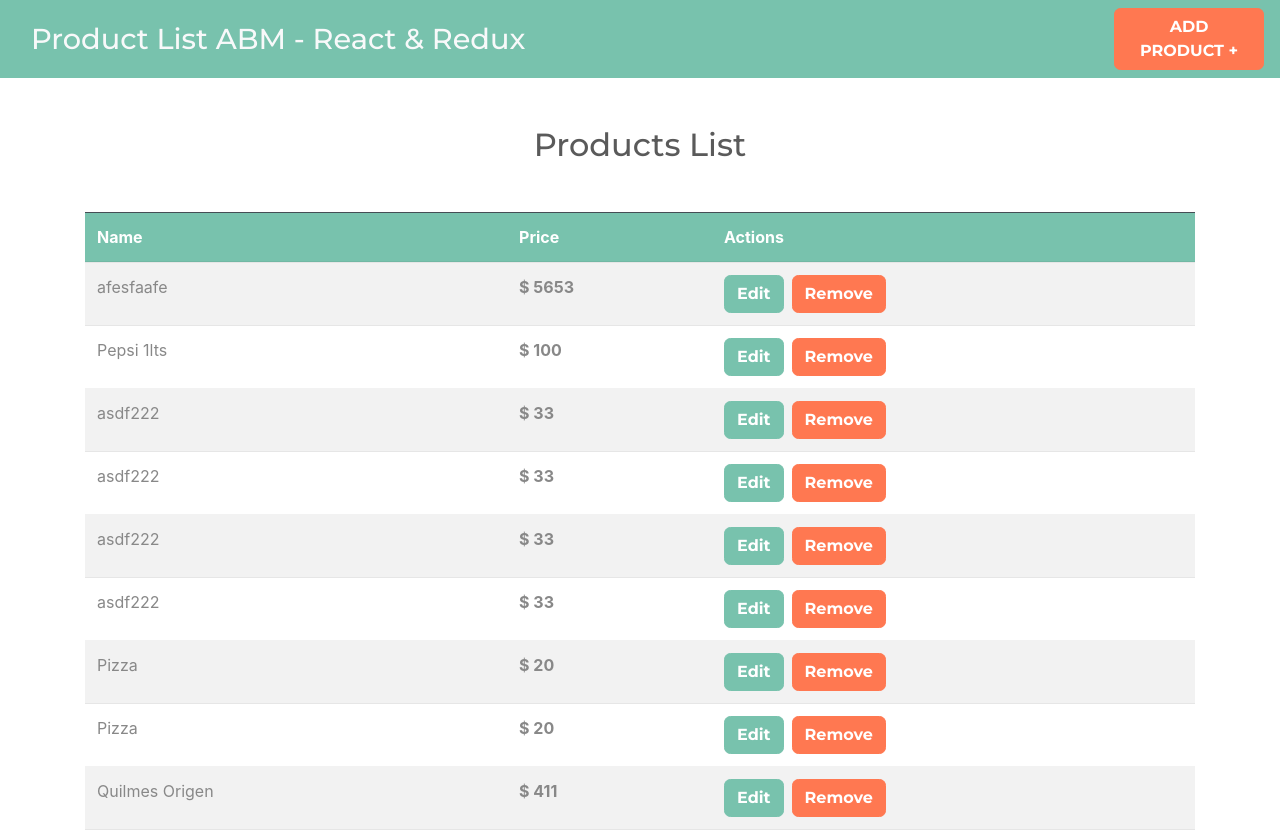
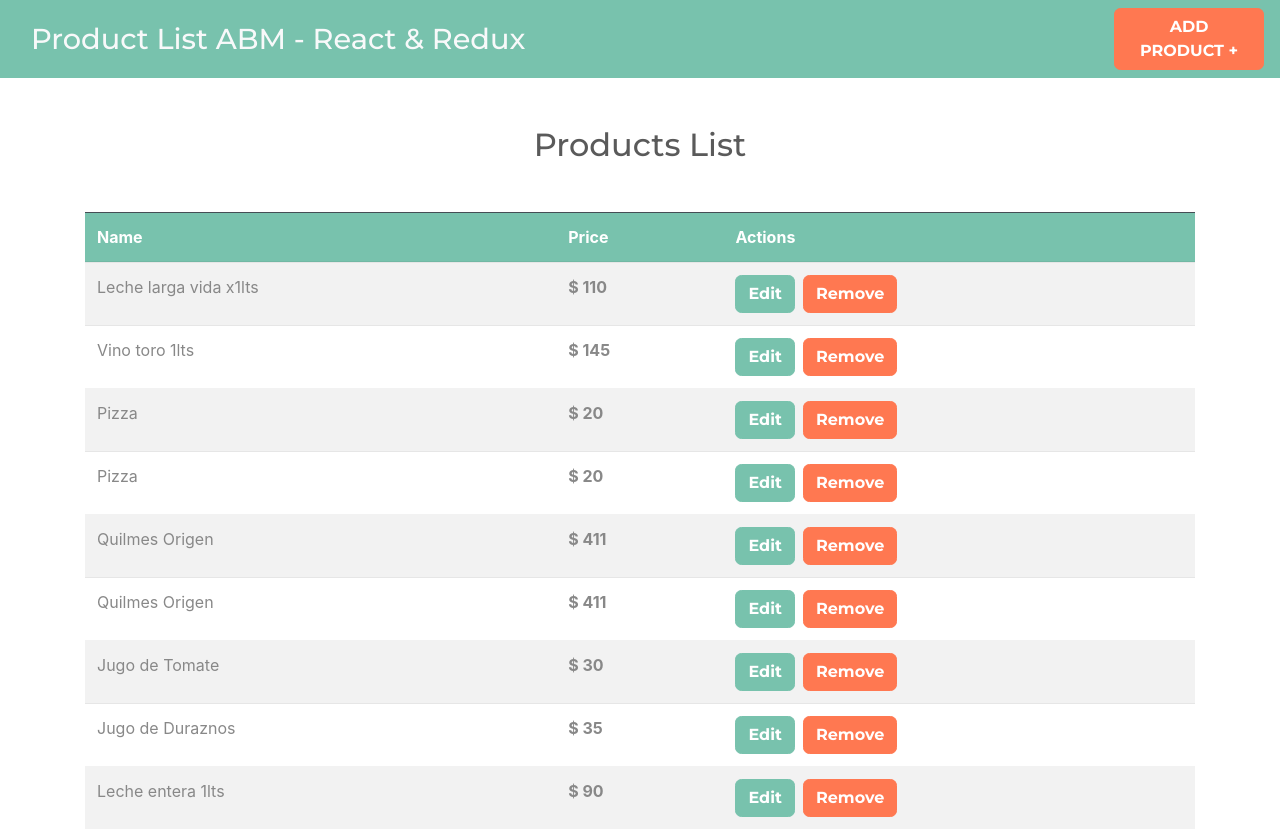
Before and after one commit to agusp-dev/react-products-abm, a React (Create React App) app: page / in a window 1280 px wide. Shown: the top 832 px of the page. Built offline with nearby package versions, Linux system fonts and the light colour scheme; data requests are answered from the project's data file; the HTML template or start-up script is replaced by a standard one.

Commit message:
Integrated edit components and redux flow

```diff
--- a/src/api/productsApi.js
+++ b/src/api/productsApi.js
@@ -2,6 +2,11 @@ import axiosClient from './axiosClient'
 
 const insertProduct = product => {
   const result = axiosClient.post('/products', product)
+  return result
+}
+
+const updateProduct = product => {
+  const result = axiosClient.put(`/products/${product.id}`, product)
   return result
 }
 
@@ -17,6 +22,7 @@ const getProducts = () => {
 
 export {
   insertProduct,
+  updateProduct,
   removeProduct,
   getProducts
 }
--- a/src/components/EditProduct.jsx
+++ b/src/components/EditProduct.jsx
@@ -1,6 +1,38 @@
-import React from 'react'
+import React, { useState } from 'react'
+import { useHistory } from 'react-router-dom'
+import { useDispatch } from 'react-redux'
+import { editProduct as edProduct } from '../redux/actions/productsActions'
 
 const EditProduct = () => {
+
+  const dispatch = useDispatch()
+  const history = useHistory()
+  const { product } = history.location.state
+
+  const [ error, setError ] = useState('')
+
+  const [editProduct, setEditProduct] = useState(product)
+  const { id, name, price } = editProduct
+
+  const onHandleSubmit = e => {
+    e.preventDefault()
+    if (name.trim() === '') return setError('Please, enter a product name!')
+    if (price.trim() === '') return setError('Please, enter a product price!')
+    const nPrice = Number.parseInt(price)
+    if (!nPrice || nPrice <= 0) return setError('Please, enter a valid price!')
+    setError('')
+    updateProduct(editProduct)
+  }
+
+  const updateProduct = p => dispatch( edProduct(p, history) )
+
+  const onHandleChange = e => {
+    setEditProduct({
+      ...editProduct,
+      [e.target.name]: e.target.value
+    })
+  }
+
   return (
     <div className='row justify-content-center'>
       <div className='col-md-8'>
@@ -9,14 +41,16 @@ const EditProduct = () => {
             <h2 className='text-center mb-4 font-weight-bold'>
               Edit Product
             </h2>
-            <form>
+            <form onSubmit={ onHandleSubmit }>
               <div className='form-group'>
                 <label>Product Name</label>
                 <input
                   type='text'
                   name='name'
                   className='form-control'
-                  placeholder='Enter the product name'/>
+                  placeholder='Enter the product name'
+                  defaultValue={ product.name }
+                  onChange={ onHandleChange }/>
               </div>
               <div className='form-group'>
                 <label>Product Price</label>
@@ -24,7 +58,9 @@ const EditProduct = () => {
                   type='number'
                   name='price'
                   className='form-control'
-                  placeholder='Enter the product price'/>
+                  placeholder='Enter the product price'
+                  defaultValue={ product.price }
+                  onChange={ onHandleChange }/>
               </div>
               <button
                 type='submit'
--- a/src/components/Product.jsx
+++ b/src/components/Product.jsx
@@ -1,5 +1,5 @@
 import React from 'react'
-import { Link } from 'react-router-dom'
+import { useHistory } from 'react-router-dom'
 import PropTypes from 'prop-types'
 
 import { useDispatch } from 'react-redux'
@@ -10,6 +10,7 @@ import Swal from 'sweetalert2'
 const Product = ({ product }) => {
 
   const dispatch = useDispatch()
+  const history = useHistory()
 
   const { id, name, price } = product
 
@@ -29,16 +30,21 @@ const Product = ({ product }) => {
     })
   }
 
+  const goToSelectedProduct = product => {
+    history.push(`/products/edit/${ product.id }`, { product })
+  }
+
   return (
     <tr>
       <td>{ name }</td>
       <td><span className='font-weight-bold'>$ { price }</span></td>
       <td className='acciones'>
-        <Link
-          to={`/products/edit/${ id }`}
-          className='btn btn-primary mr-2'>
+        <button
+          type='button'
+          className='btn btn-primary mr-2'
+          onClick={ () => goToSelectedProduct(product) }>
           Edit
-        </Link>
+        </button>
         <button
           type='button'
           className='btn btn-danger'
--- a/src/fakedb/db.json
+++ b/src/fakedb/db.json
@@ -1,34 +1,14 @@
 {
   "products": [
     {
-      "name": "afesfaafe",
-      "price": "5653",
-      "id": 6
-    },
-    {
-      "name": "Pepsi 1lts",
-      "price": "100",
-      "id": 8
-    },
-    {
-      "name": "asdf222",
-      "price": "33",
-      "id": 10
-    },
-    {
-      "name": "asdf222",
-      "price": "33",
+      "name": "Leche larga vida x1lts",
+      "price": "110",
       "id": 11
     },
     {
-      "name": "asdf222",
-      "price": "33",
+      "name": "Vino toro 1lts",
+      "price": "145",
       "id": 12
-    },
-    {
-      "name": "asdf222",
-      "price": "33",
-      "id": 13
     },
     {
       "name": "Pizza",
--- a/src/redux/actions/productsActions.js
+++ b/src/redux/actions/productsActions.js
@@ -5,11 +5,14 @@ import {
   GET_PRODUCTS,
   GET_PRODUCTS_SUCCESS,
   GET_PRODUCTS_ERROR,
+  EDIT_PRODUCT,
+  EDIT_PRODUCT_SUCCESS,
+  EDIT_PRODUCT_ERROR,
   DELETE_PRODUCT,
   DELETE_PRODUCT_SUCCESS,
   DELETE_PRODUCT_ERROR
 } from '../types'
-import { insertProduct, getProducts, removeProduct } from '../../api'
+import { insertProduct, getProducts, updateProduct, removeProduct } from '../../api'
 import Swal from 'sweetalert2'
 
 const createNewProduct = ( product, history ) => {
@@ -78,6 +81,37 @@ const getProductsError = error => ({
   payload: error
 })
 
+const editProduct = ( product, history ) => {
+  return async dispatch => {
+    dispatch( editingProduct() )
+    try {
+      const res = await updateProduct(product)
+      if (res.status !== 200 && res.status !== 201) return dispatch( editProductError(res.statusText) )
+      // timeout to test loaging
+      setTimeout(() => {
+        dispatch( editProductSuccess(product) )
+      }, 2000)
+      history.push('/')
+    } catch (e) {
+      dispatch( editProductError(e.message) )
+    }
+  }
+}
+
+const editingProduct = () => ({
+  type: EDIT_PRODUCT
+})
+
+const editProductSuccess = product => ({
+  type: EDIT_PRODUCT_SUCCESS,
+  payload: product
+})
+
+const editProductError = error => ({
+  type: EDIT_PRODUCT_ERROR,
+  payload: error
+})
+
 const deleteProduct = id => {
   return async dispatch => {
     dispatch( removingProduct() )
@@ -108,18 +142,9 @@ const removeProductError = error => ({
   payload: error
 })
 
-
-
-
-
-
-
-
-
-
-
 export {
   createNewProduct,
   getProductList,
-  deleteProduct
+  deleteProduct,
+  editProduct
 }
--- a/src/redux/reducers/productsReducer.js
+++ b/src/redux/reducers/productsReducer.js
@@ -1,3 +1,4 @@
+import { Product } from '../../components/Product'
 import {
   ADD_PRODUCT,
   ADD_PRODUCT_SUCCESS,
@@ -5,6 +6,9 @@ import {
   GET_PRODUCTS,
   GET_PRODUCTS_SUCCESS,
   GET_PRODUCTS_ERROR,
+  EDIT_PRODUCT,
+  EDIT_PRODUCT_SUCCESS,
+  EDIT_PRODUCT_ERROR,
   DELETE_PRODUCT,
   DELETE_PRODUCT_SUCCESS,
   DELETE_PRODUCT_ERROR
@@ -17,8 +21,15 @@ const initialState = {
 }
 
 const removeProduct = ( products, idToRemove ) => {
-  console.log('removing', products, idToRemove)
   return products.filter(p => p.id !== idToRemove)
+}
+
+const updateProduct = ( products, product ) => {
+  const { id, name, price } = product
+  const index = products.findIndex(p => p.id === id)
+  products[index].name = name
+  products[index].price = price
+  return products
 }
 
 export default function( state = initialState, action ) {
@@ -67,6 +78,31 @@ export default function( state = initialState, action ) {
 
 
 
+    case EDIT_PRODUCT:
+      return {
+        ...state,
+        loading: true
+      }
+
+    case EDIT_PRODUCT_SUCCESS:
+      return {
+        ...state,
+        loading: false,
+        data: [...updateProduct(state.data, action.payload)]
+      }
+
+    case EDIT_PRODUCT_ERROR:
+      return {
+        ...state,
+        loading: false,
+        error: action.payload
+      }
+
+
+
+
+
+
     case DELETE_PRODUCT:
       return {
         ...state,
--- a/src/redux/types/productsTypes.js
+++ b/src/redux/types/productsTypes.js
@@ -6,6 +6,10 @@ export const GET_PRODUCTS = 'GET_PRODUCTS'
 export const GET_PRODUCTS_SUCCESS = 'GET_PRODUCTS_SUCCESS'
 export const GET_PRODUCTS_ERROR = 'GET_PRODUCTS_ERROR'
 
+export const EDIT_PRODUCT = 'EDIT_PRODUCT'
+export const EDIT_PRODUCT_SUCCESS = 'EDIT_PRODUCT_SUCCESS'
+export const EDIT_PRODUCT_ERROR = 'EDIT_PRODUCT_ERROR'
+
 export const DELETE_PRODUCT = 'DELETE_PRODUCT'
 export const DELETE_PRODUCT_SUCCESS = 'DELETE_PRODUCT_SUCCESS'
 export const DELETE_PRODUCT_ERROR = 'DELETE_PRODUCT_ERROR'
```
Also changed, not shown: 1 other file (tests, documents, lock files or other folders).
